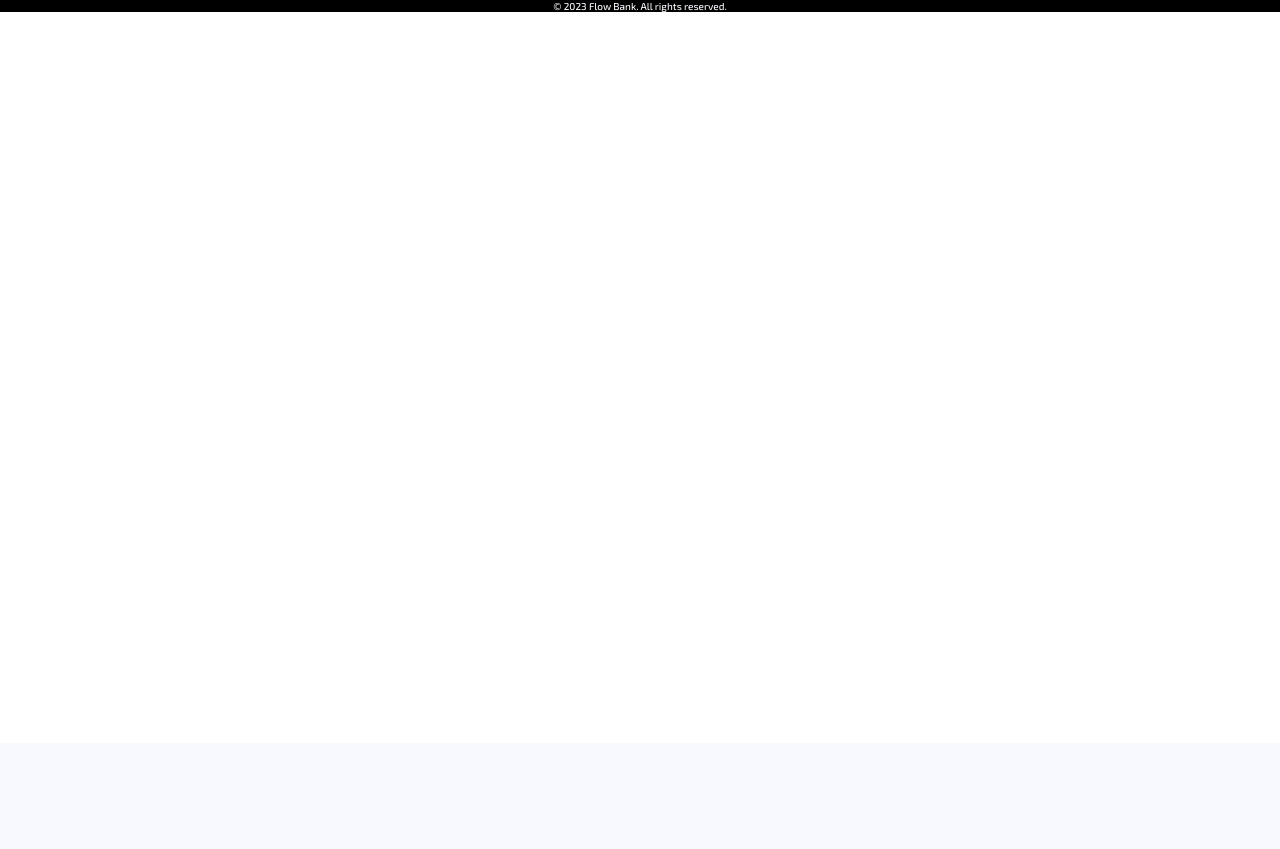
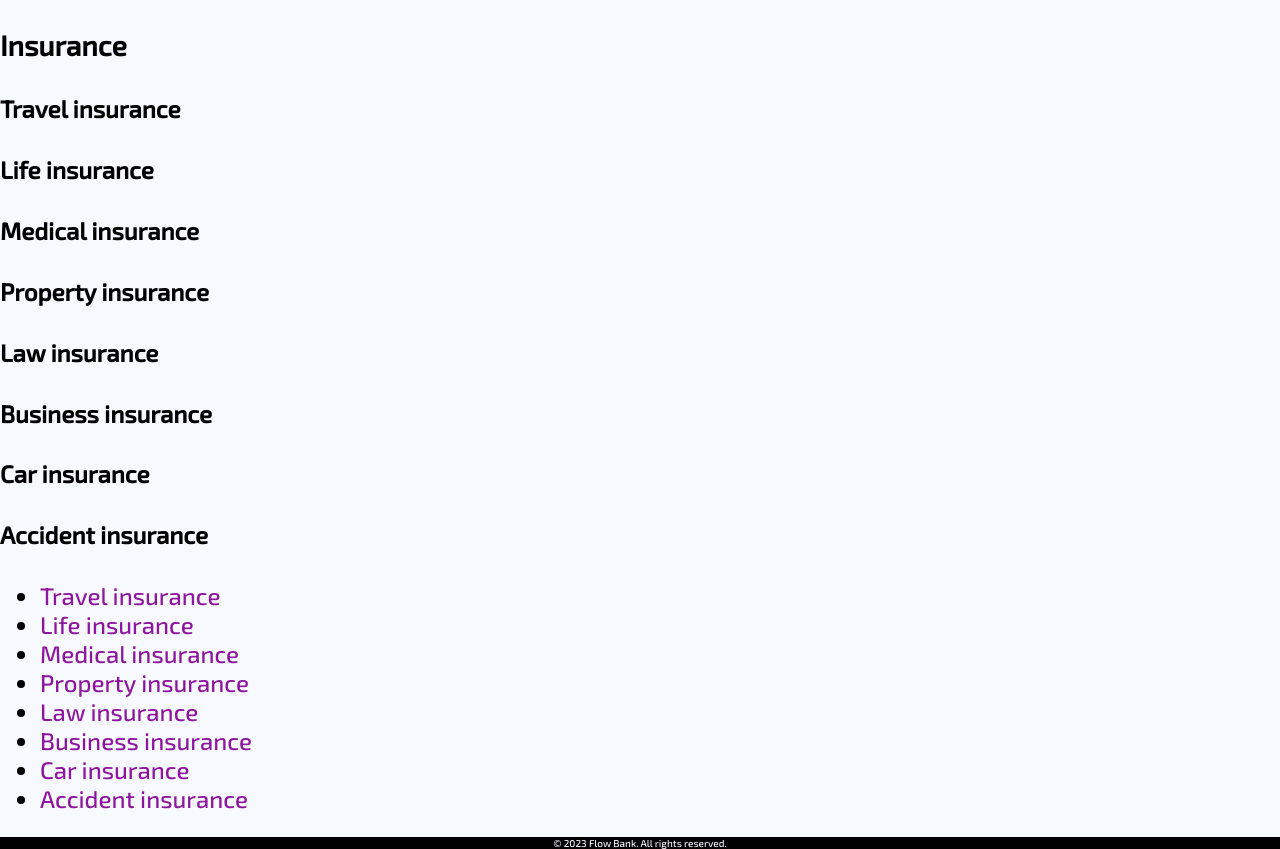
Before and after one commit to Pat101404/Bank_System, a PHP site: page /Pages/insurance.php in a window 1280 px wide. Shown: the part 57-906 px from the top of the page. Before the commit the page ends 69 px from the top, so only its background shows below. Run offline with PHP 8.4, Linux system fonts and the light colour scheme.

Commit message:
Insurance page basic

```diff
--- a/web/Pages/insurance.php
+++ b/web/Pages/insurance.php
@@ -14,7 +14,45 @@
     ?>
 
     <div>
-
+        <div>
+            <h3>Insurance</h3>
+            <div class="travel-insurance">
+                <h4>Travel insurance</h4>
+            </div>
+            <div class="life-insurance">
+                <h4>Life insurance</h4>
+            </div>
+            <div class="medical-insurance">
+                <h4>Medical insurance</h4>
+            </div>
+            <div class="property-insurance">
+                <h4>Property insurance</h4>
+            </div>
+            <div class="law-insurance">
+                <h4>Law insurance</h4>
+            </div>
+            <div class="business-insurance">
+                <h4>Business insurance</h4>
+            </div>
+            <div class="car-insurance">
+                <h4>Car insurance</h4>
+            </div>
+            <div class="accident-insurance">
+                <h4>Accident insurance</h4>
+            </div>
+        </div>
+        <div>
+            <ul class="insurance-list">
+                <li><a>Travel insurance</a></li>
+                <li><a>Life insurance</a></li>
+                <li><a>Medical insurance</a></li>
+                <li><a>Property insurance</a></li>
+                <li><a>Law insurance</a></li>
+                <li><a>Business insurance</a></li>
+                <li><a>Car insurance</a></li>
+                <li><a>Accident insurance</a></li>
+            </ul>
+        </div>
     </div>
 
     <?php
--- a/web/css/main.css
+++ b/web/css/main.css
@@ -4,7 +4,7 @@ body{
     font-family: 'Exo 2', sans-serif;
     margin: 0;
     font-size: 24px;
-    background-color: gradient(linear, left top, right bottom);
+    background-color: ghostwhite;
 }
 a{
     color: #8D169E;
```
